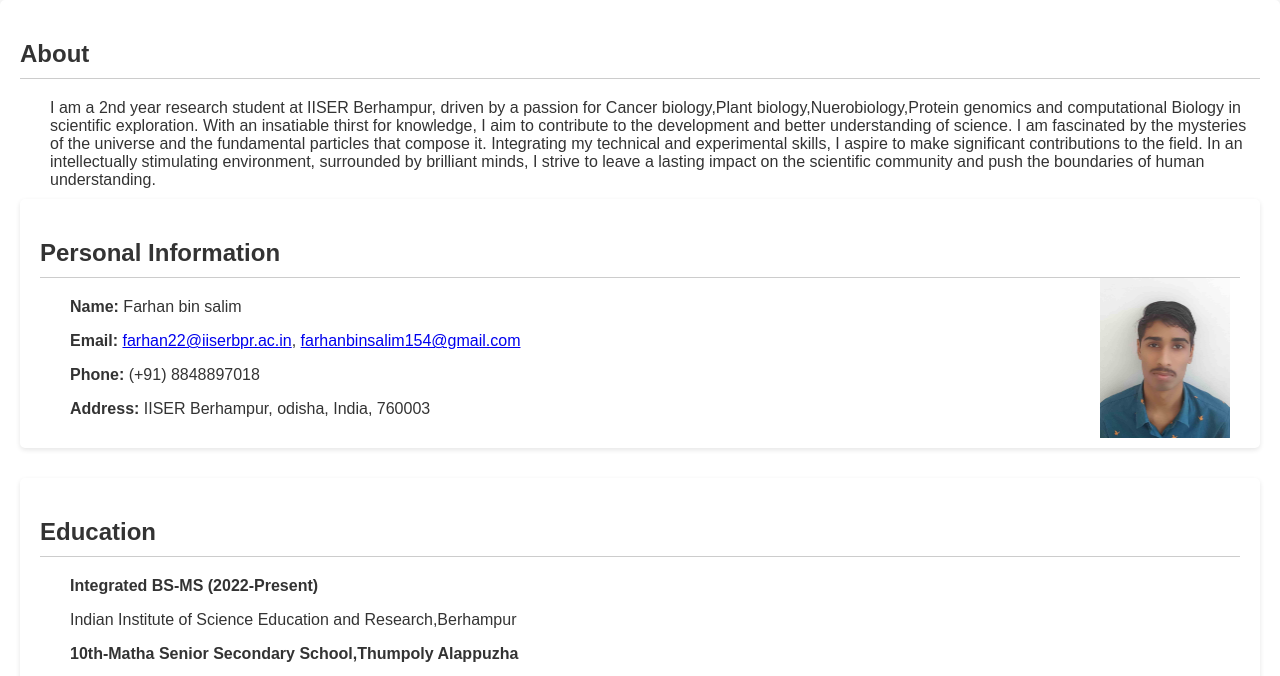
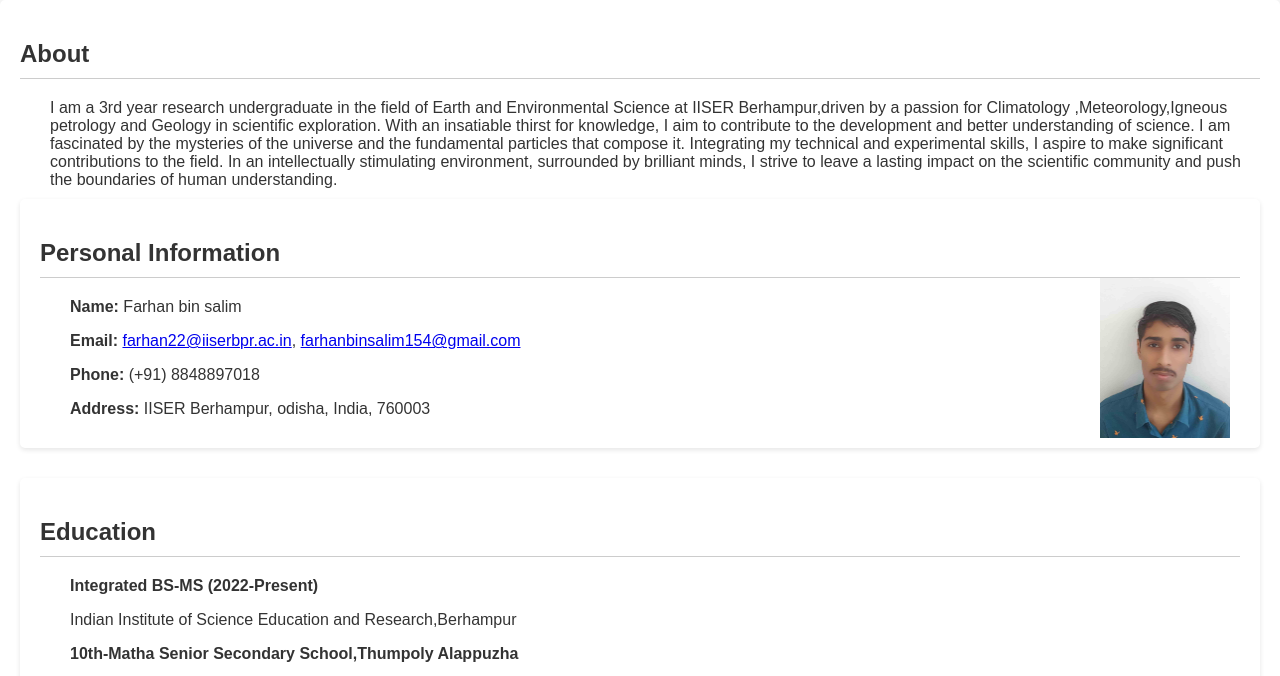
Before and after one commit to farhanbinsalim/resume.1, a plain HTML site: page index.html in a window 1280 px wide. Shown: the part 108-784 px from the top of the page. Drawn offline with Linux system fonts and the light colour scheme.

Commit message:
Update index.html

```diff
--- a/index.html
+++ b/index.html
@@ -63,7 +63,7 @@
     <div class="section">
         <h2>About</h2>
         <div class="content">
-            <p>I am a 2nd year research student at IISER Berhampur, driven by a passion for Cancer biology,Plant biology,Nuerobiology,Protein genomics and computational Biology in scientific exploration. With an insatiable thirst for knowledge, I aim to contribute to the development and better understanding of science. I am fascinated by the mysteries of the universe and the fundamental particles that compose it. Integrating my technical and experimental skills, I aspire to make significant contributions to the field. In an intellectually stimulating environment, surrounded by brilliant minds, I strive to leave a lasting impact on the scientific community and push the boundaries of human understanding.</p>
+            <p>I am a 3rd year research undergraduate in the field of Earth and Environmental Science at IISER Berhampur,driven by a passion for Climatology ,Meteorology,Igneous petrology and Geology in scientific exploration. With an insatiable thirst for knowledge, I aim to contribute to the development and better understanding of science. I am fascinated by the mysteries of the universe and the fundamental particles that compose it. Integrating my technical and experimental skills, I aspire to make significant contributions to the field. In an intellectually stimulating environment, surrounded by brilliant minds, I strive to leave a lasting impact on the scientific community and push the boundaries of human understanding.</p>
         </div>
     <div class="section">
         <h2>Personal Information</h2>
```
